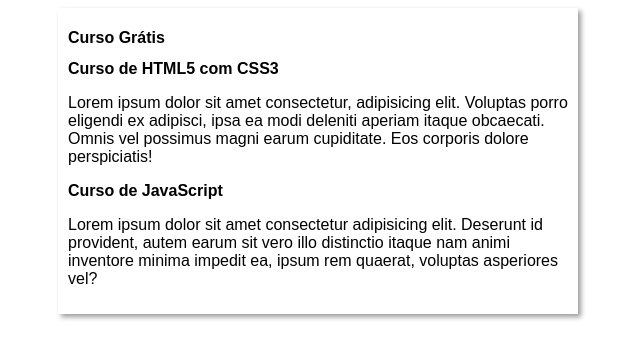
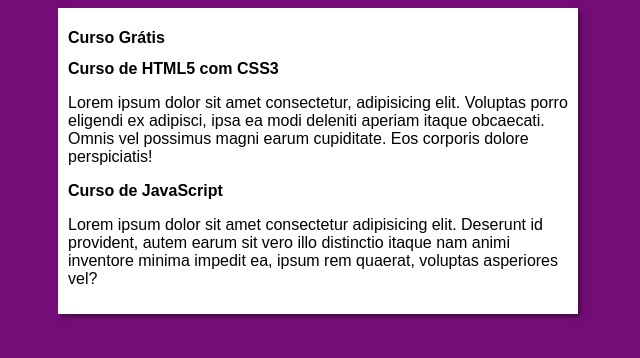
Before and after one commit to zoutomas/projeto-site-primeiro, a plain HTML site: page index.html in a window 1280 px wide. Shown: the whole page, without its empty margins (322-962 px from the left). Drawn offline with Linux system fonts and the light colour scheme.

Commit message:
Update style.css

```diff
--- a/estilos/style.css
+++ b/estilos/style.css
@@ -5,7 +5,8 @@
 
 
 body {
-    background-color: 204, 157, 248;
+    background-color: rgb(117, 13, 121)
+
 
 }
 
```
